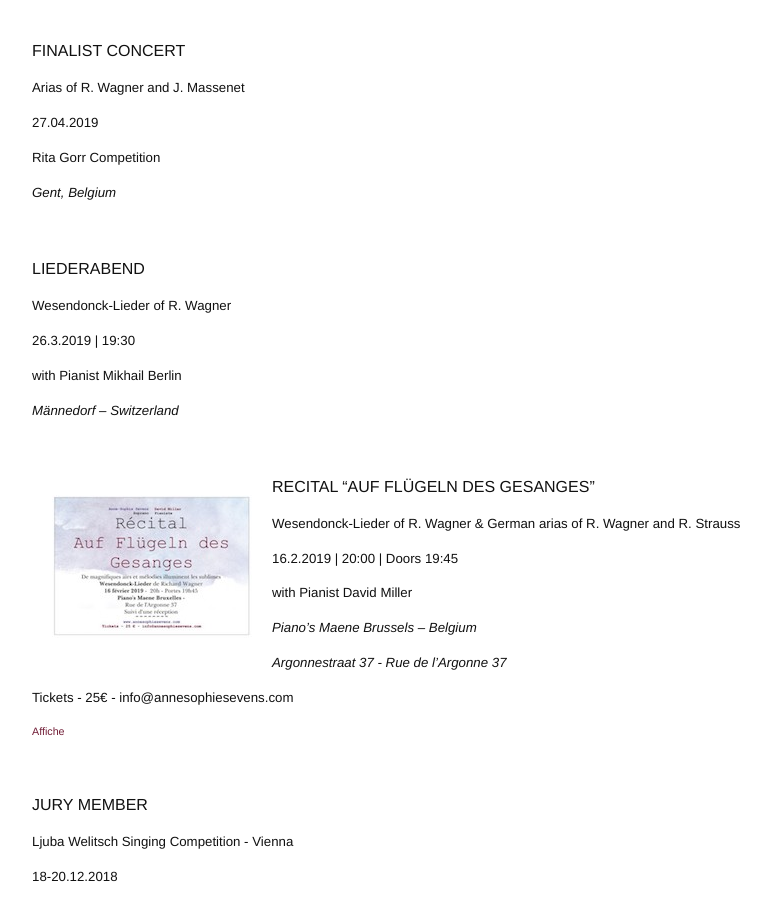
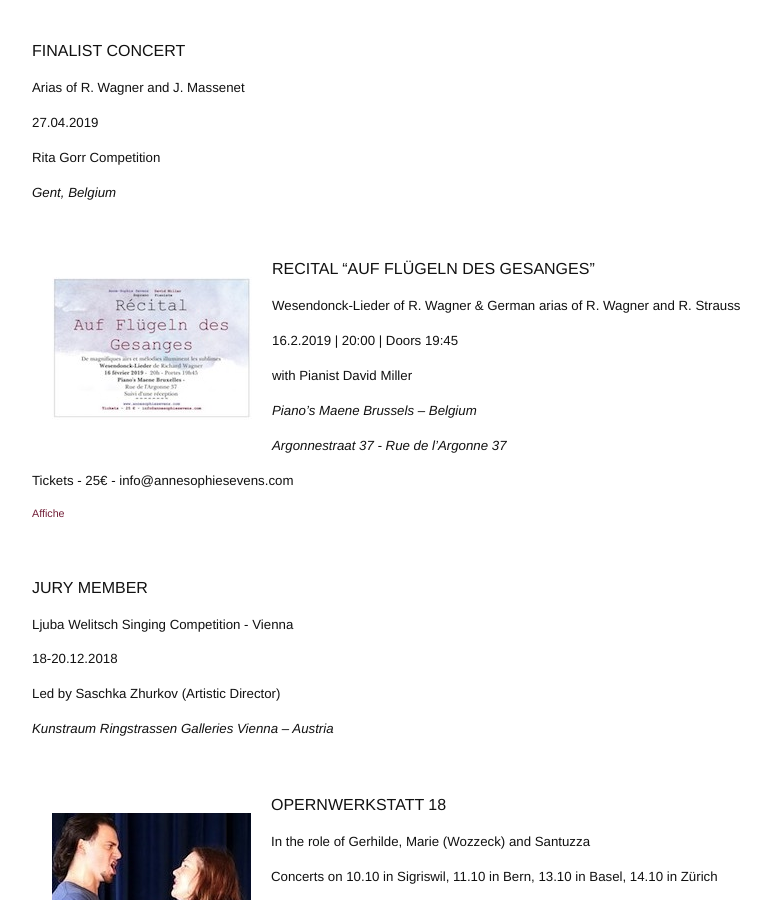
Before and after one commit to annesophie-sevens/annesophie-sevens.github.io, a Jekyll site: the page built from agenda-de.md, in a window 1280 px wide and 900 px high, scrolled down 2416 px. Shown: the whole window, without its empty margins (238-1009 px from the left). Built offline with Jekyll 4.4.1, drawn with Linux system fonts in a browser that asks for light colours; nearby versions of some CDN libraries.

Commit message:
Update agenda-de.md

```diff
--- a/agenda-de.md
+++ b/agenda-de.md
@@ -136,18 +136,6 @@ FINALIST CONCERT
 ##### Rita Gorr Competition
 
 ##### _Gent, Belgium_
-
-&nbsp;
-
-LIEDERABEND
-
-##### Wesendonck-Lieder of R. Wagner
-
-##### 26.3.2019 | 19:30
-
-##### with Pianist Mikhail Berlin
-
-##### _Männedorf – Switzerland_
 
 &nbsp;
 
```
